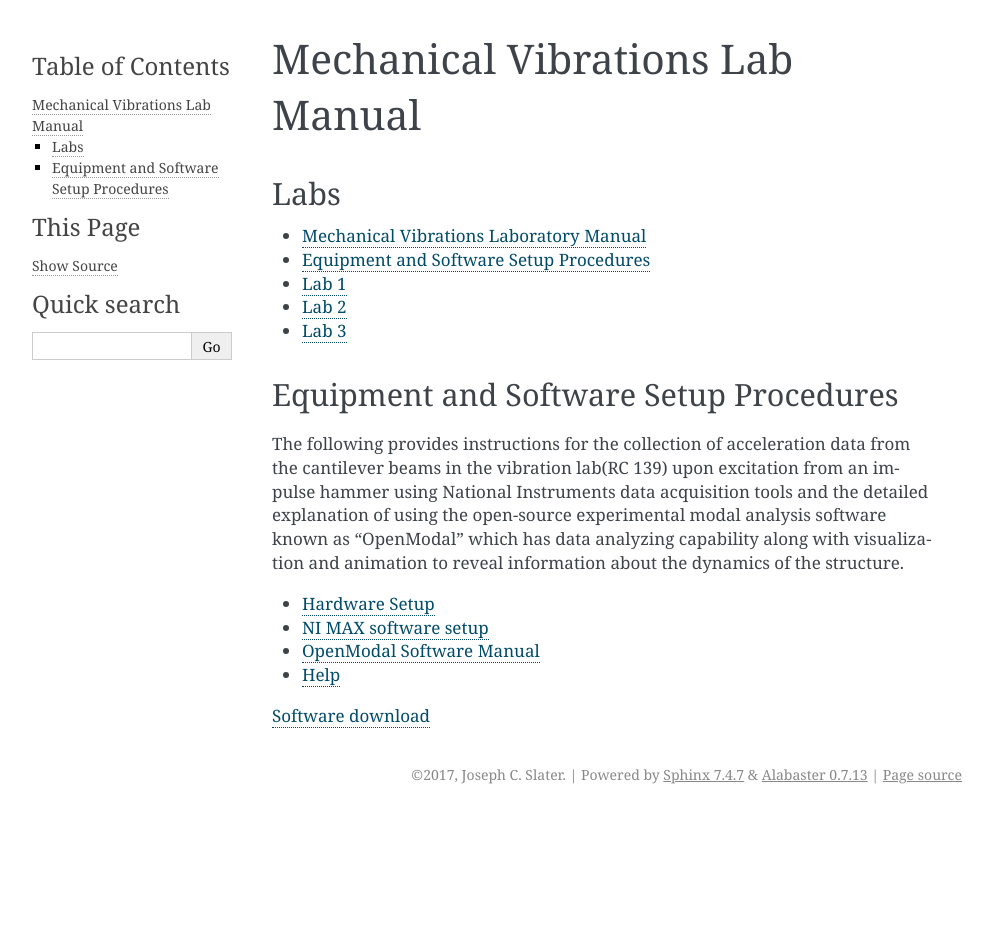
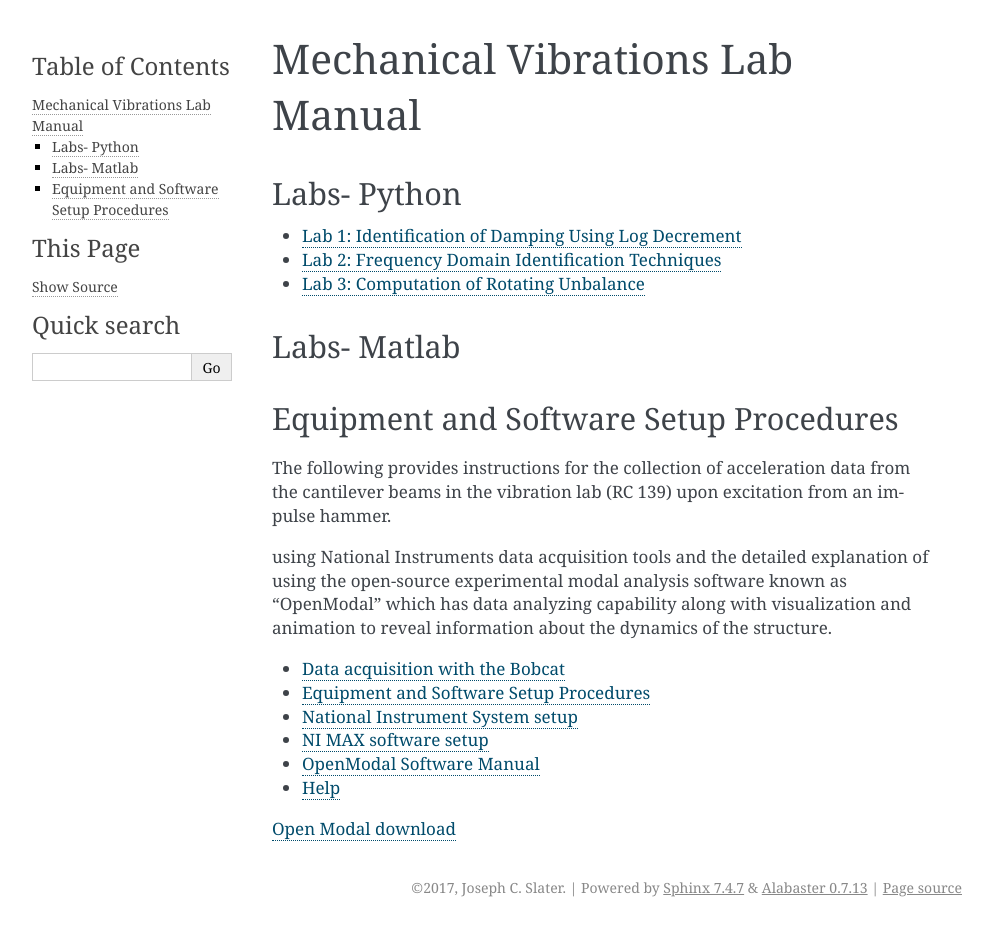
Before and after one commit to josephcslater/MechanicalVibrationLab, a Sphinx documentation site: the page built from source/index.rst, in a window 1280 px wide. Shown: the whole page, without its empty margins (148-1141 px from the left). Built offline with Sphinx 7.4.7, drawn with Linux system fonts in a browser that asks for light colours; pages that are not in the unit, such as notebooks, are missing from menus; before the commit the page ends 900 px from its top, so only the background shows below that.

Commit message:
massive improvements.

```diff
--- a/source/Hardware_Setup.rst
+++ b/source/Hardware_Setup.rst
@@ -4,7 +4,7 @@
    contain the root `toctree` directive.
 
 =======================================
-Hardware Setup
+National Instrument System setup
 =======================================
 Currently, only National Instruments hardware is supported within OpenModal. Before setting up the NIMax software interface, it is important to connect the Hardware right. The following procedure explains it:
 
--- a/source/bobcat.rst
+++ b/source/bobcat.rst
@@ -1,4 +1,4 @@
-Mechanical Vibrations Laboratory Manual
+Data acquisition with the Bobcat
 =======================================
 
     *Department of Mechanical and Materials Engineering Wright State
--- a/source/index.rst
+++ b/source/index.rst
@@ -8,15 +8,20 @@
 =======================================
 
 
-Labs
-----
+Labs- Python
+-------------
 .. toctree::
    :maxdepth: 1
 
-   bobcat
    labnotes/Lab1.ipynb
    labnotes/Lab2.ipynb
    labnotes/Lab3.ipynb
+
+Labs- Matlab
+-------------
+.. toctree::
+   :maxdepth: 1
+
    labnotes/Matlab1.ipynb
    labnotes/Matlab2.ipynb
    labnotes/Matlab3.ipynb
@@ -25,11 +30,16 @@
 
 Equipment and Software Setup Procedures
 ---------------------------------------
-The following provides instructions for the collection of acceleration data from the cantilever beams in the vibration lab(RC 139) upon excitation from an impulse hammer using National Instruments data acquisition tools and the detailed explanation of using the open-source experimental modal analysis software known as "OpenModal" which has data analyzing capability along with visualization and animation to reveal information about the dynamics of the structure.
+The following provides instructions for the collection of acceleration data from the cantilever beams in the vibration lab (RC 139) upon excitation from an impulse hammer.
+
+
+
+using National Instruments data acquisition tools and the detailed explanation of using the open-source experimental modal analysis software known as "OpenModal" which has data analyzing capability along with visualization and animation to reveal information about the dynamics of the structure.
 
 .. toctree::
    :maxdepth: 1
 
+   bobcat
    Hardware_Setup
    NI_MAX_software_setup
    OpenModal_Software_Manual_and_Help
@@ -37,4 +47,4 @@
 .. toctree::
    :maxdepth: 1
 
-`Software download  <https://github.com/openmodal/OpenModal/releases>`_
+`Open Modal download  <https://github.com/openmodal/OpenModal/releases>`_
```
Also changed, not shown: source/labnotes/Lab1.ipynb, source/labnotes/Lab2.ipynb, source/labnotes/Lab3.ipynb.
